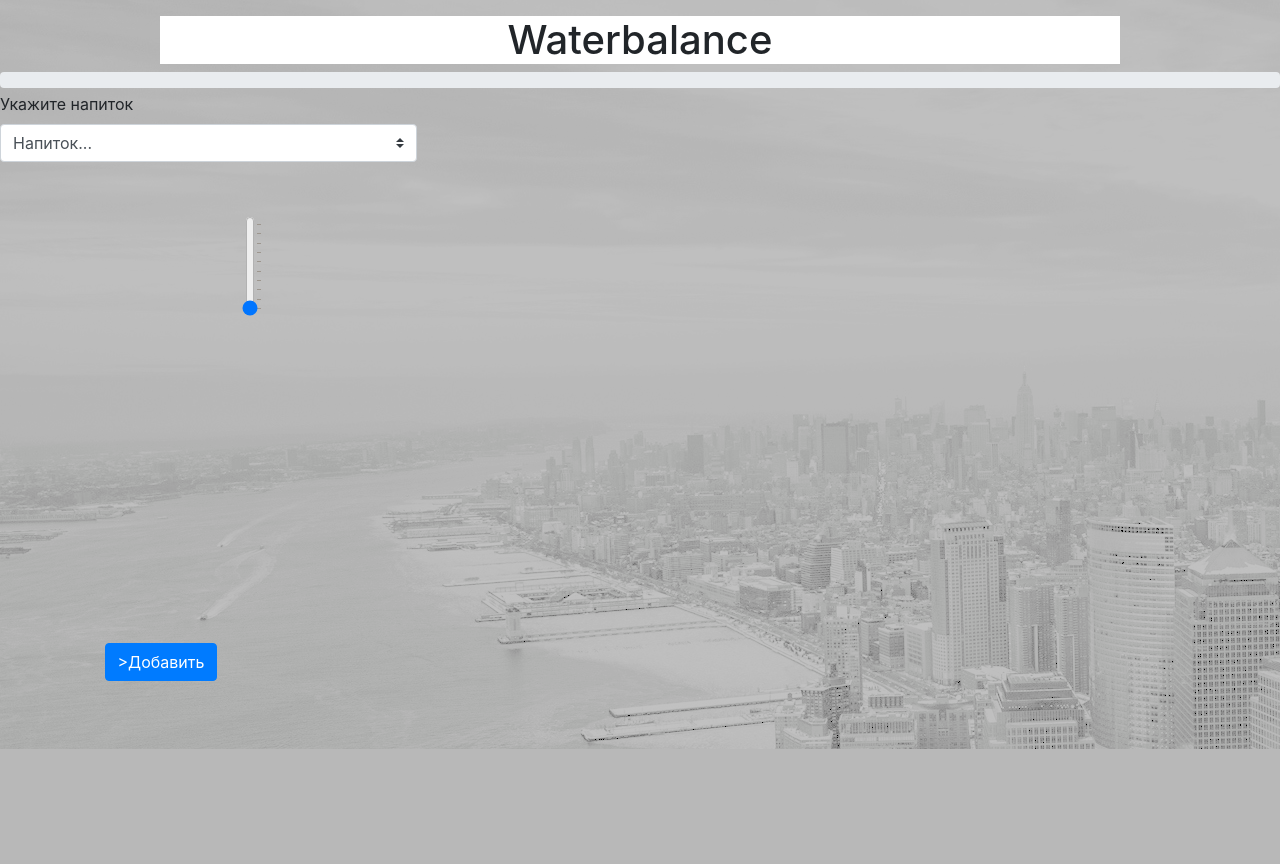
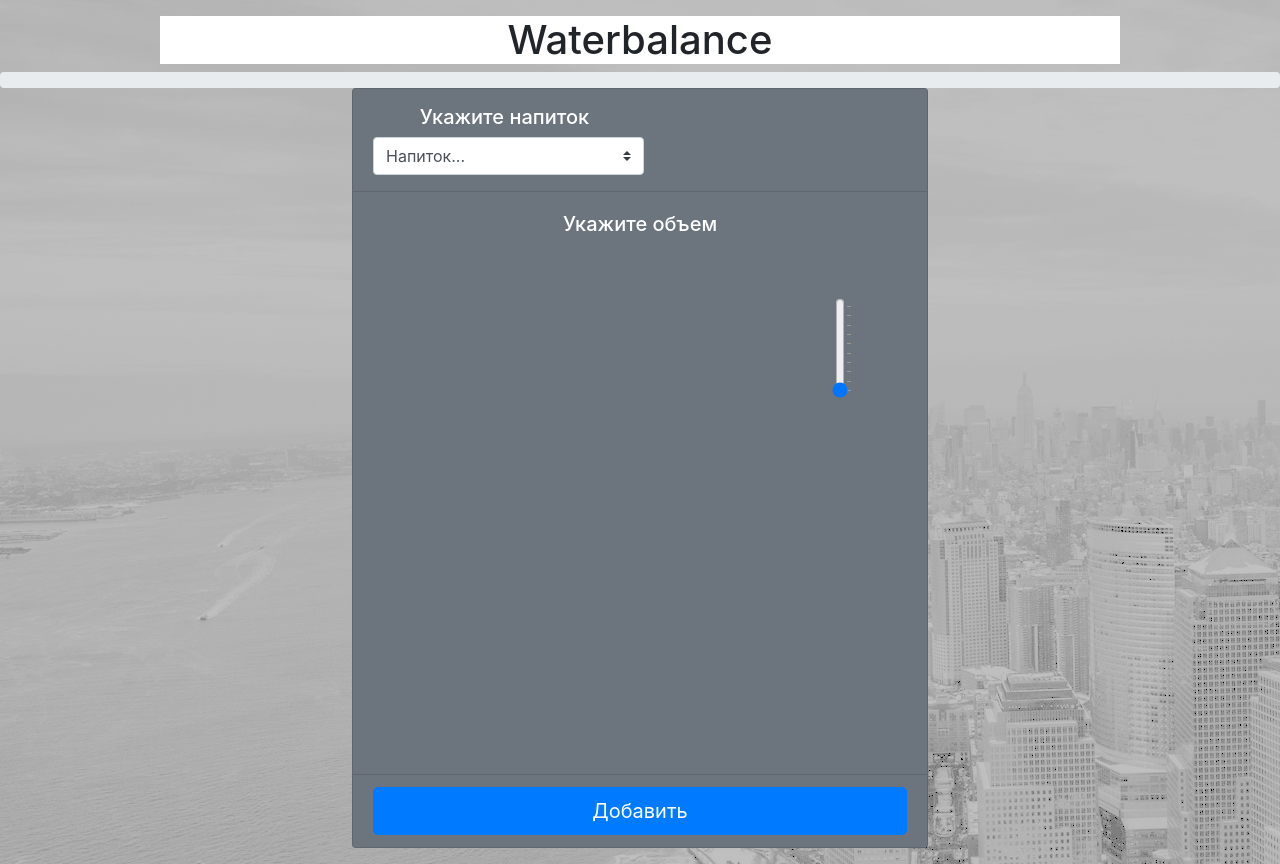
Before and after one commit to nocthu/YL_WEB_PROJECT, a Flask app: template templates/water.html in a window 1280 px wide. Shown: the part 51-915 px from the top of the page. Before the commit the page ends 800 px from the top, so only its background shows below. Run offline with Flask 2, Linux system fonts and the light colour scheme; the template is opened without the code that fills it, so the values that code supplies are empty; some libraries are stand-ins or nearby versions.

Commit message:
step 27 waterbalance some design

```diff
--- a/templates/water.html
+++ b/templates/water.html
@@ -11,10 +11,13 @@
       <div class="progress-bar progress-bar-striped progress-bar-animated" role="progressbar"
         aria-valuenow="75" aria-valuemin="0+-+-" aria-valuemax="100" style="width: {{percent}}"></div>
     </div>
+    <center>
     <form>
-        <div class="form-row align-items-center">
+        <div class="card text-white bg-secondary mb-3" style="max-width: 36rem;">
+          <div class="card-header bg-transparent text-white bg-secondary">
+              <div class="form-row align-items-center">
             <div class="col-auto my-1">
-                <label class="mr-sm-2" for="inlineFormCustomSelect">Укажите напиток</label>
+                <h5 class="mr-sm-2" for="inlineFormCustomSelect">Укажите напиток</h5>
                 <select class="custom-select mr-sm-2" id="inlineFormCustomSelect" name="drink">
                     <option selected>Напиток...</option>
                     <option value="1">Вода</option>
@@ -28,7 +31,10 @@
                 </select>
             </div>
         </div>
-        <div class="slider-wrapper">
+          </div>
+          <div class="card-body text-white bg-secondary">
+            <h5 class="card-title">Укажите объем</h5>
+            <div class="slider-wrapper" >
             <input type="range" min="50" max="500" step="50" value="50" list="list" name="size">
             <datalist id="list">
                 <option value="50" label="50 мл">
@@ -42,9 +48,14 @@
                 <option value="450">
                 <option value="500" label="500 мл">
             </datalist>
+            </div>
+          </div>
+          <div class="card-footer btext-white bg-secondary">
+              <button type="submit" class="btn btn-primary btn-lg btn-block">Добавить</button>
+          </div>
         </div>
-        <button type="submit" class="btn btn-primary">>Добавить</button>
     </form>
+    </center>
     {{message}}
 </form>
 </body>
```
Also changed, not shown: db/base.sqlite.
